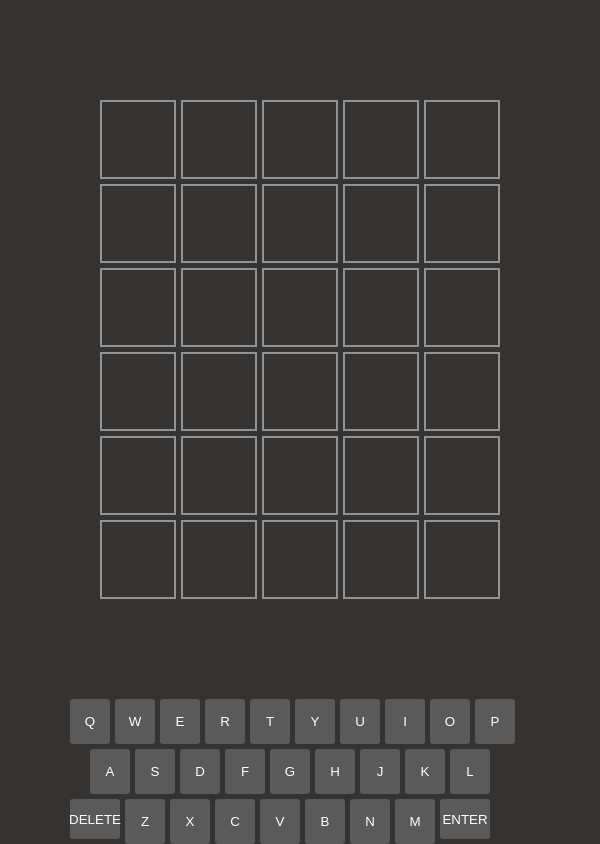
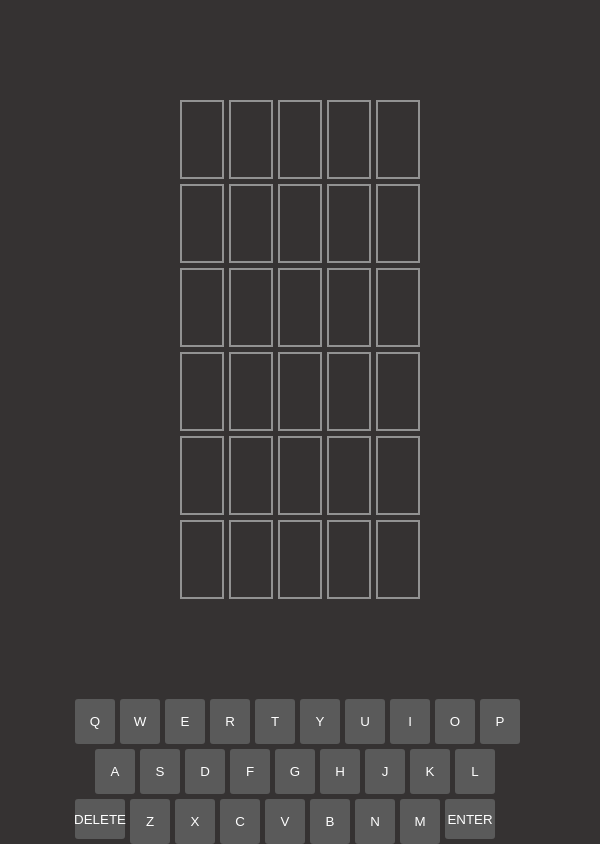
Before and after one commit to Alfalmi/wordle-react, a React (Create React App) app: page / in a window 600 px wide. Built offline with nearby package versions, Linux system fonts and the light colour scheme.

Commit message:
responsive

```diff
--- a/src/components/box.module.scss
+++ b/src/components/box.module.scss
@@ -40,3 +40,23 @@
 .edit {
     @include box;
 }
+
+
+
+@media (max-width: 1000px) {
+  @mixin box {
+
+    width: $size/1.5;
+    height: $size/1.5;
+
+}
+}
+
+@media (max-width: 650px) {
+  @mixin box {
+
+    width: $size/1.8;
+    height: $size/1.8;
+
+}
+}
--- a/src/components/keyboard.module.scss
+++ b/src/components/keyboard.module.scss
@@ -60,11 +60,48 @@
     color: black;
   }
 
+
+
+  @media (max-width: 1000px) {
+    .keyboardContainer {
+      display: flex;
+      flex-wrap: wrap;
+      width: 500px;
+      margin: 0 auto;
+      gap: 5px;
+    }
+    .key {
+      @include keybase;
+      width: 45px;
+      height: 50px;
+    }
+    .emptyKey {
+      width: 20px;
+      height: 50px;
+      display: flex;
+      align-items: center;
+      justify-content: center;
+    }
+
+    .enterKey {
+      @include keybase;
+      width: 60px;
+      height: 50px;
+    }
+
+    .deleteKey {
+      @include keybase;
+      width: 60px;
+      height: 50px;
+    }
+
+  }
+
   @media (max-width: 650px) {
     .keyboardContainer {
       display: flex;
       flex-wrap: wrap;
-      width: 460px;
+      width: 450px;
       margin: 0 auto;
       gap: 5px;
     }
--- a/src/components/wordle.module.scss
+++ b/src/components/wordle.module.scss
@@ -4,9 +4,15 @@
     width: ($size * 5) + ($gap * 5);
     margin: 100px auto;
 }
-
-@media (min-width: 600px) {
+@media (max-width: 1000px) {
     .mainContainer {
-        width: ($size * 5) + ($gap * 5);
+        width: ($size * 4) + ($gap * 4);
+        margin: 100px auto;
     }
 }
+@media (max-width: 640px) {
+    .mainContainer {
+        width: ($size * 3) + ($gap * 3);
+        margin: 100px auto;
+    }
+}
```
